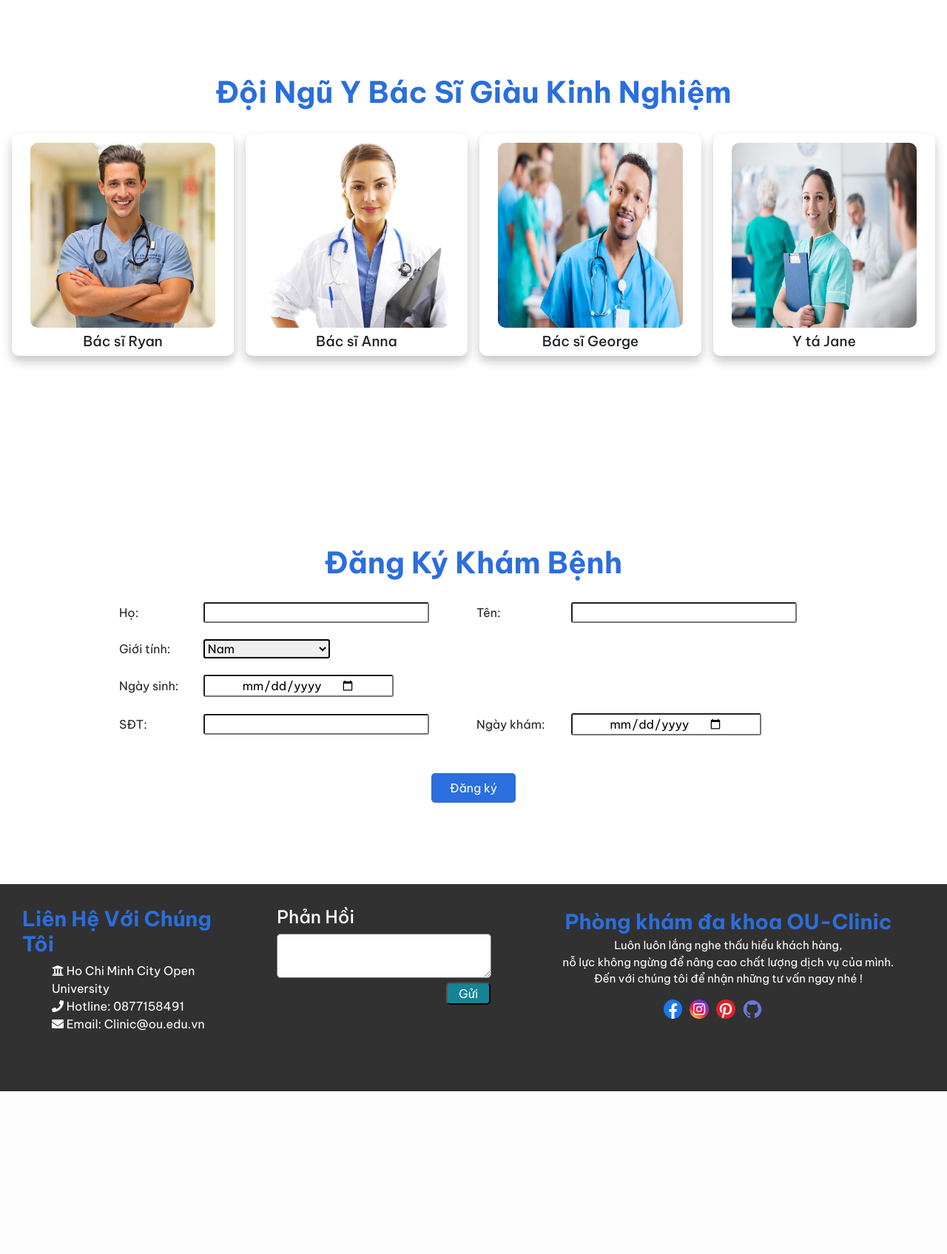
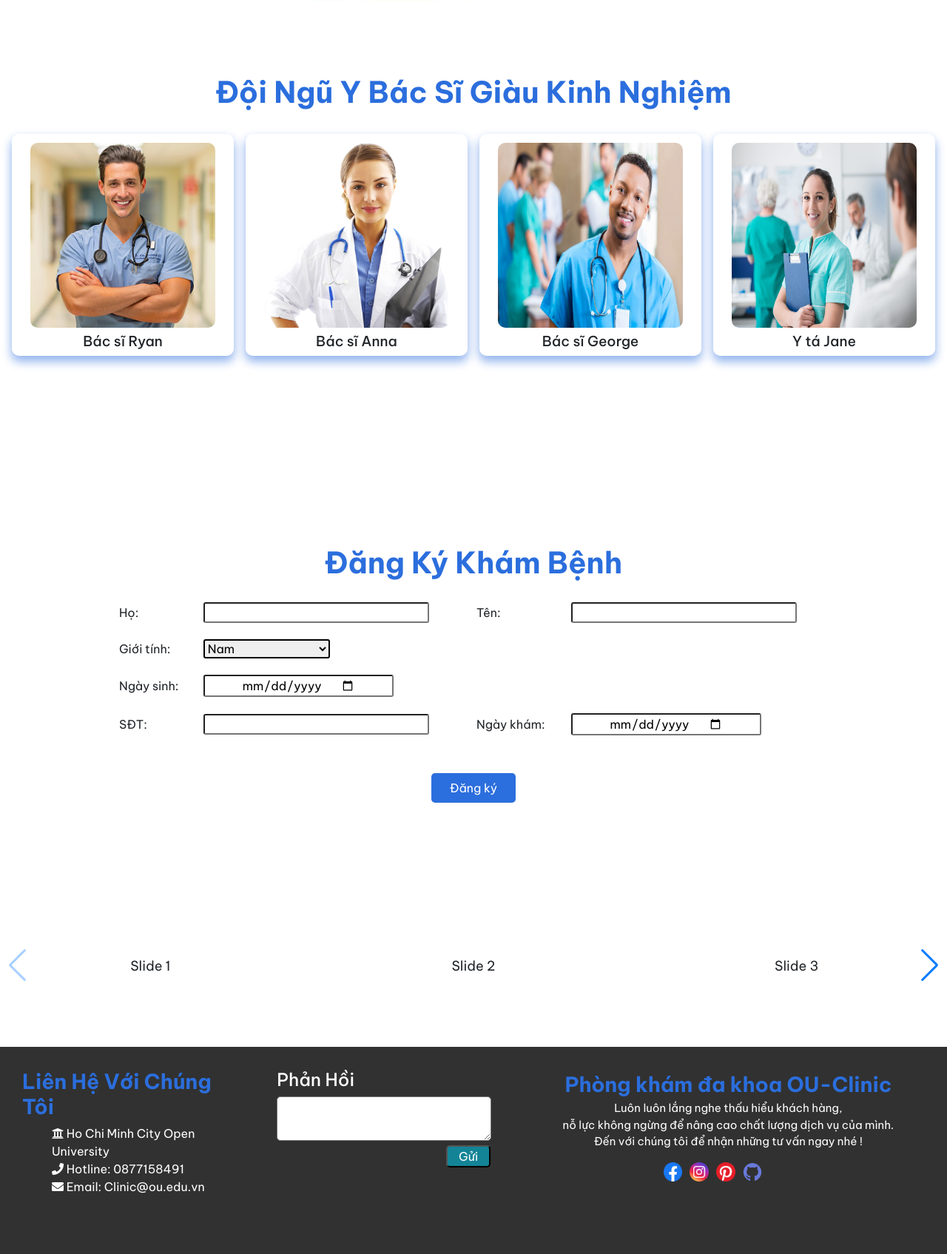
Before and after one commit to HuyNguyenDinh/CNPM, a Flask app: page / in a window 1280 px wide. Shown: the part 754-2449 px from the top of the page at 74% size. Before the commit the page ends 2229 px from the top, so only its background shows below. Run offline with Flask 2, Linux system fonts and the light colour scheme; some libraries are stand-ins or nearby versions.

Commit message:
frame comment

```diff
--- a/clinicapp/static/css/style.css
+++ b/clinicapp/static/css/style.css
@@ -134,7 +134,7 @@ ul.social li img{
     border-radius: 10px;
     text-align: center;
     background-color: white;
-    box-shadow: rgba(100, 100, 111, 0.2) 0px 7px 13px 0px;
+    box-shadow: rgba(43,110,221, 0.3) 0px 7px 13px 0px;
 }
 
 .ve-chung-toi-picture div img {
@@ -471,3 +471,25 @@ border: 1px solid black;
 .button_hover:hover{
     background-color:#313131;
 }
+
+/* CSS SWIPER JS */
+.swiper {
+    width: 100%;
+    height: 220px;
+}
+
+.swiper-slide {
+    text-align: center;
+    font-size: 18px;
+    background: #fff;
+    display: flex;
+    justify-content: center;
+    align-items: center;
+}
+
+.swiper-slide img {
+    display: block;
+    width: 100%;
+    height: 100%;
+    object-fit: cover;
+}
--- a/clinicapp/templates/base/base.html
+++ b/clinicapp/templates/base/base.html
@@ -15,6 +15,8 @@
     <script src="https://maxcdn.bootstrapcdn.com/bootstrap/4.5.2/js/bootstrap.min.js"></script>
    <link rel="stylesheet" href="https://cdnjs.cloudflare.com/ajax/libs/font-awesome/5.15.1/css/all.min.css" />
     <link rel="shortcut icon" type="image/png" href="{{url_for('static', filename = 'images/logo1.png')}}"/>
+    <link rel="stylesheet" href="https://unpkg.com/swiper/swiper-bundle.min.css"/>
+    <script src="https://unpkg.com/swiper@7/swiper-bundle.min.js"></script>
     {% block js %}
     <script src="{{url_for('static', filename='js/script.js')}}"></script>
     {% endblock %}
@@ -31,6 +33,8 @@
 {% endblock %}
 {% block modal%}
 {% endblock %}
+{% block comment%}
+{% endblock %}
 </body>
 <footer>
 {% block footer%}
--- /dev/null
+++ b/clinicapp/templates/comment.html
@@ -0,0 +1,26 @@
+<div class="swiper mySwiper">
+  <div class="swiper-wrapper">
+    <div class="swiper-slide">Slide 1</div>
+    <div class="swiper-slide">Slide 2</div>
+    <div class="swiper-slide">Slide 3</div>
+    <div class="swiper-slide">Slide 4</div>
+    <div class="swiper-slide">Slide 5</div>
+    <div class="swiper-slide">Slide 6</div>
+    <div class="swiper-slide">Slide 7</div>
+    <div class="swiper-slide">Slide 8</div>
+    <div class="swiper-slide">Slide 9</div>
+  </div>
+  <div class="swiper-button-next"></div>
+  <div class="swiper-button-prev"></div>
+</div>
+<script src="https://unpkg.com/swiper/swiper-bundle.min.js"></script>
+<script>
+      var swiper = new Swiper(".mySwiper", {
+        slidesPerView: 3,
+        spaceBetween: 30,
+        navigation: {
+          nextEl: ".swiper-button-next",
+          prevEl: ".swiper-button-prev",
+        },
+      });
+</script>
--- a/clinicapp/templates/index.html
+++ b/clinicapp/templates/index.html
@@ -39,7 +39,7 @@
 
         <!-- Left and right controls -->
         <a class="carousel-control-prev" href="#demo" data-slide="prev">
-            <span class="carousel-control-prev-icon"</span>
+            <span class="carousel-control-prev-icon"></span>
         </a>
         <a class="carousel-control-next" href="#demo" data-slide="next">
             <span class="carousel-control-next-icon"></span>
@@ -106,3 +106,6 @@
 <dev id="nav-dang-ki" style="padding-top:90px"></dev>
   {% include "base/medical_register_base.html"%}
 {%endblock%}
+{% block comment%}
+    {% include "comment.html"%}
+{%endblock%}
```
Also changed, not shown: clinicapp/static/js/script.js (line endings or trailing spaces).
